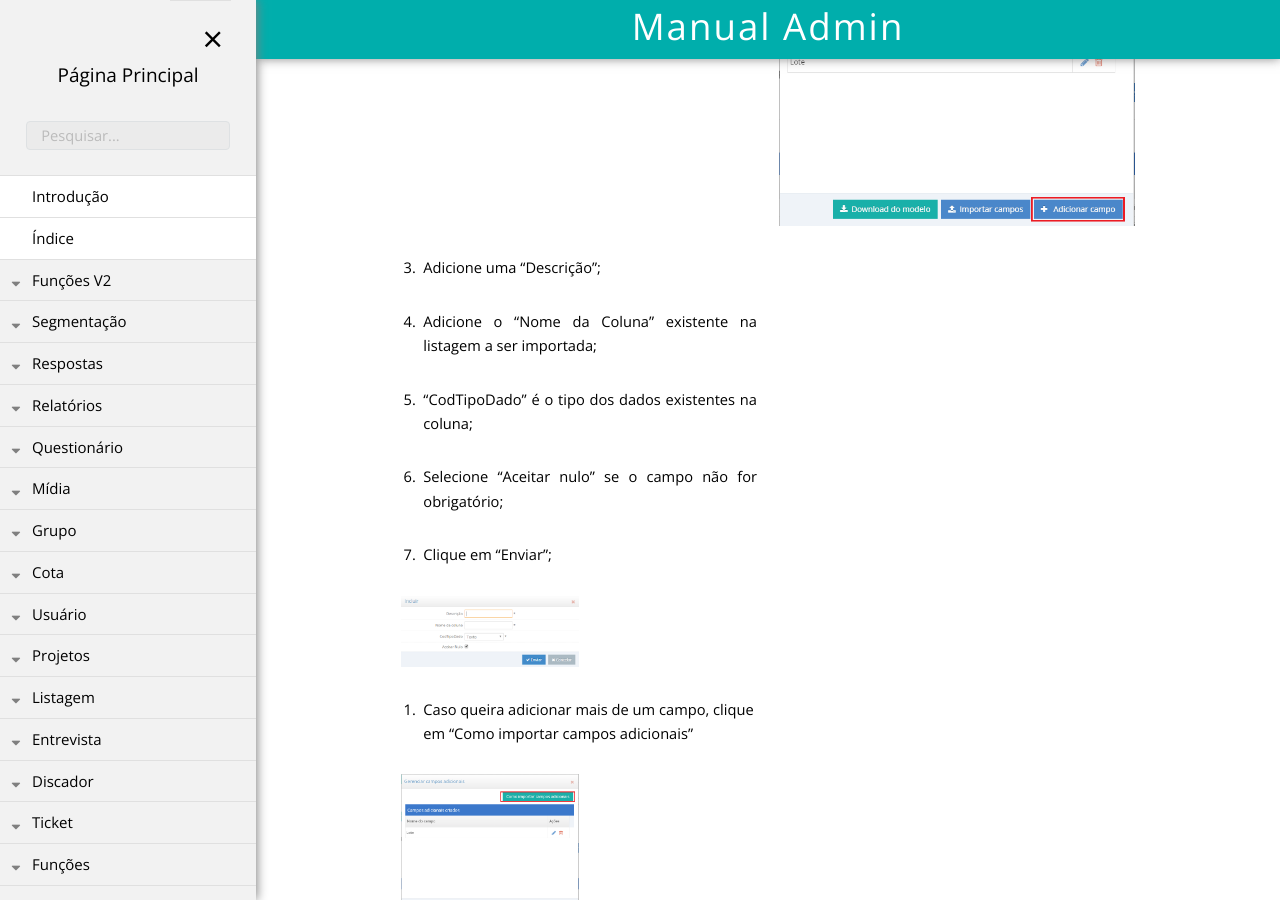
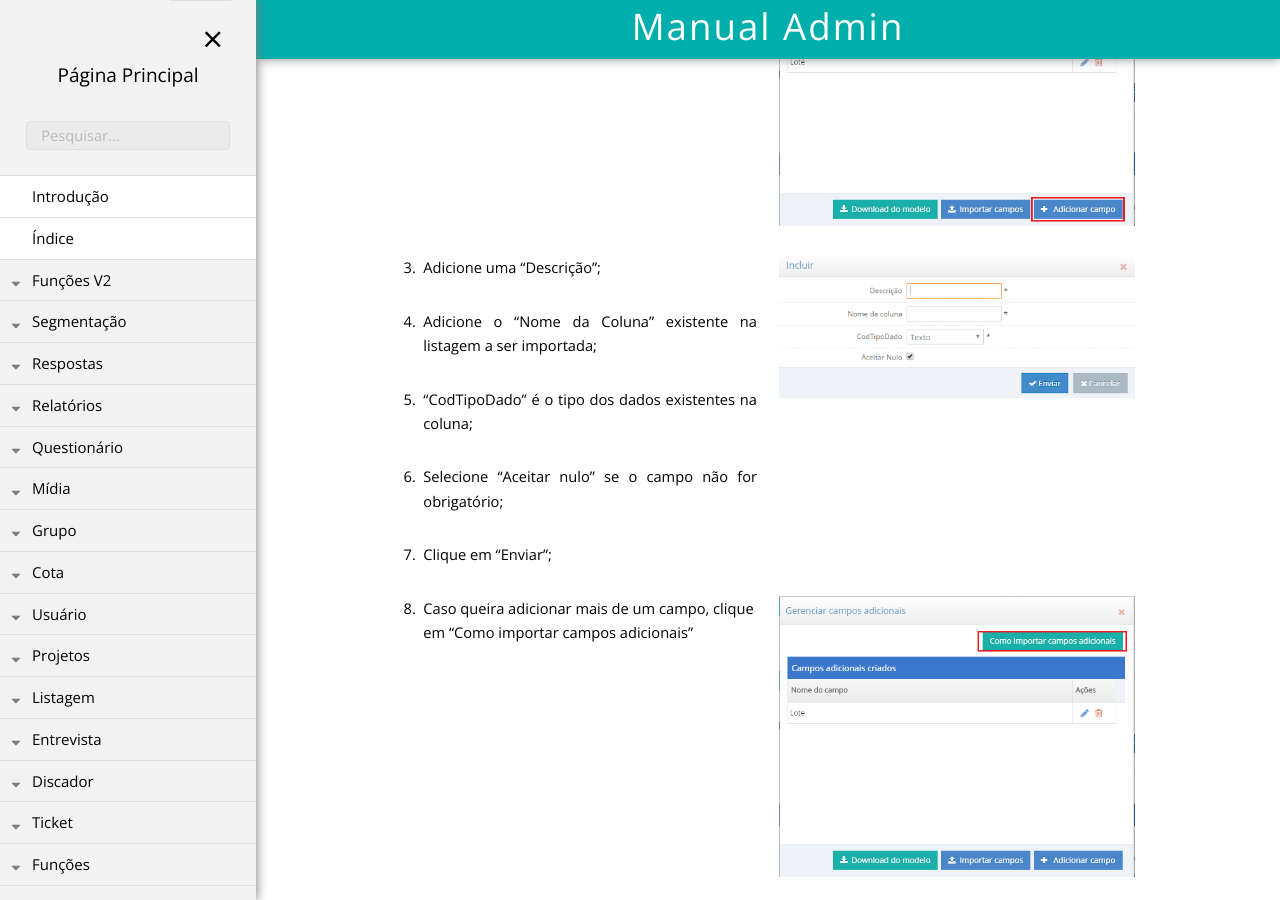
Before and after one commit to rogerio-figueiredo-hsr/hsrtechonline.github.io, a Jekyll site: the page built from _posts/2020-02-07-adicionar-listagem-novo.md, in a window 1280 px wide and 900 px high, scrolled down 1180 px. Built offline with Jekyll 4.4.1, drawn with Linux system fonts in a browser that asks for light colours.

Commit message:
adicionar-listagem

```diff
--- a/_posts/2020-02-07-adicionar-listagem-novo.md
+++ b/_posts/2020-02-07-adicionar-listagem-novo.md
@@ -60,16 +60,17 @@ pasta: "Listagem"
 6. Selecione "Aceitar nulo" se o campo não for obrigatório;
 
 7. Clique em "Enviar";
-
+</div>
 <div class="6u 12u$(small)" markdown="1">
 ![Imagem de apoio 5]({{ "/assets/img/adicionar-listagem-04.png" | prepend: site.baseurl }})
 </div>
+
+<div class="row" markdown="1">
+<div class="6u 12u$(small)" markdown="1">
 {:start="8"}
-
 8. Caso queira adicionar mais de um campo, clique em "Como importar campos adicionais"
-
+</div>
 <div class="6u 12u$(small)" markdown="1">
 ![Imagem de apoio 6]({{ "/assets/img/instrucoes-listagem-04.png" | prepend: site.baseurl }})
 </div>
-<div>
 </div>
```
